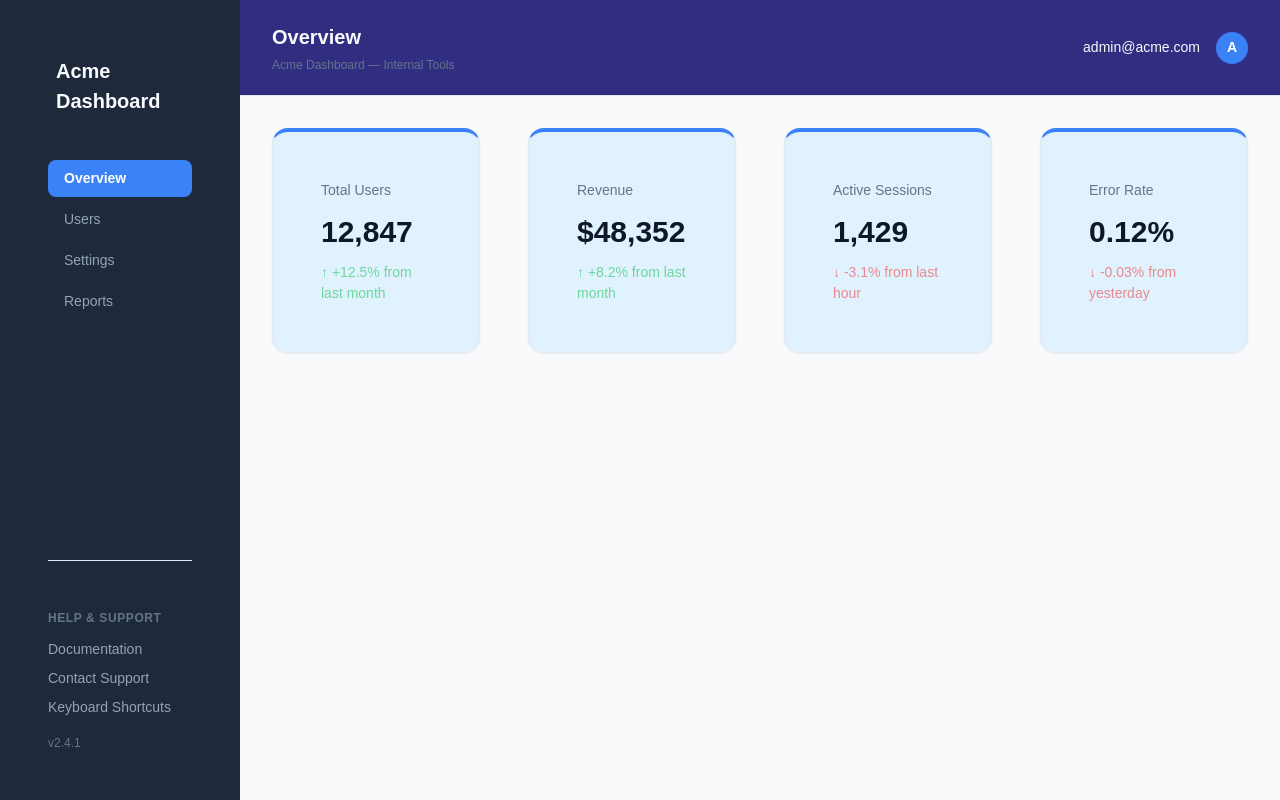
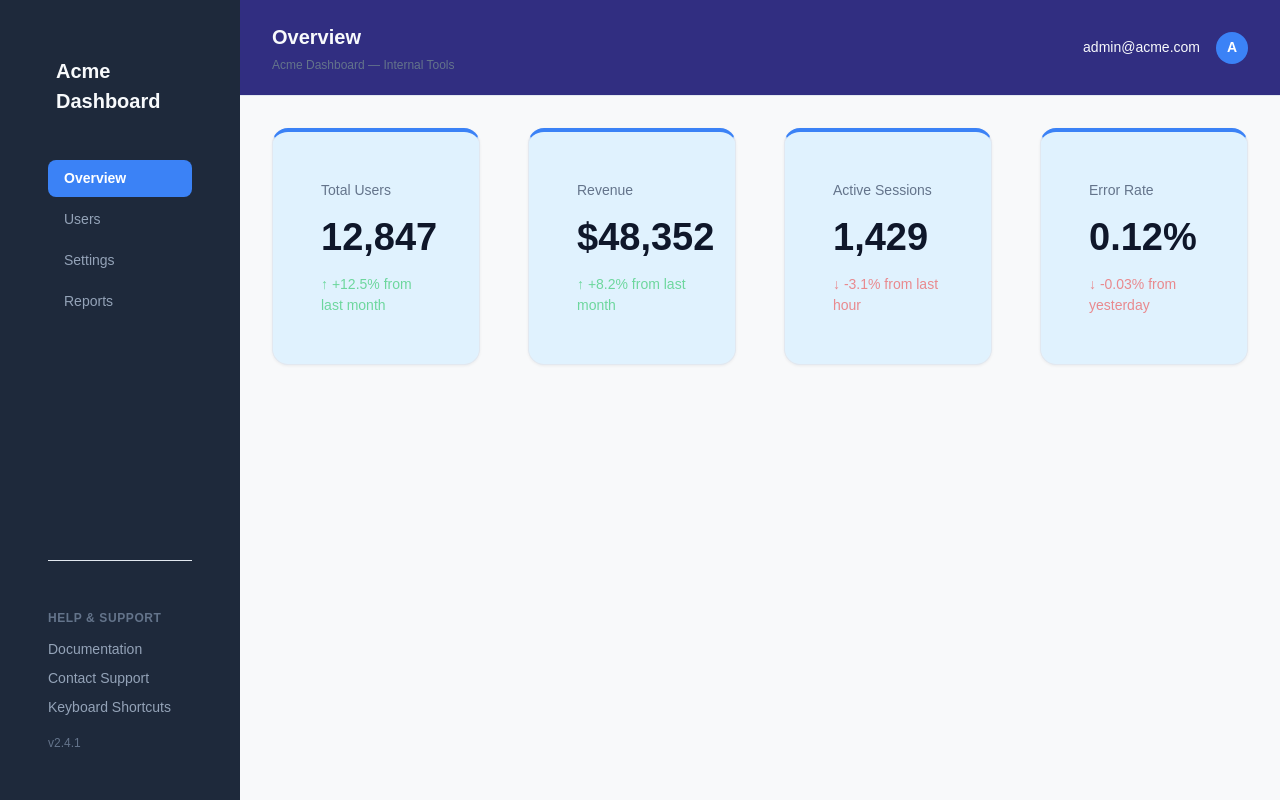
Before and after one commit to dmcphillips13/triaige-sample-app, a Next.js app: page /overview in a window 1280 px wide. Built offline with nearby package versions, Linux system fonts and the light colour scheme.

Commit message:
Increase heading font sizes

```diff
--- a/src/app/globals.css
+++ b/src/app/globals.css
@@ -55,8 +55,8 @@
   --font-size-base: 16px;
   --font-size-lg: 18px;
   --font-size-xl: 20px;
-  --font-size-2xl: 22px;
-  --font-size-3xl: 30px;
+  --font-size-2xl: 28px;
+  --font-size-3xl: 38px;
 
   /* Layout */
   --sidebar-width: 240px;
```
